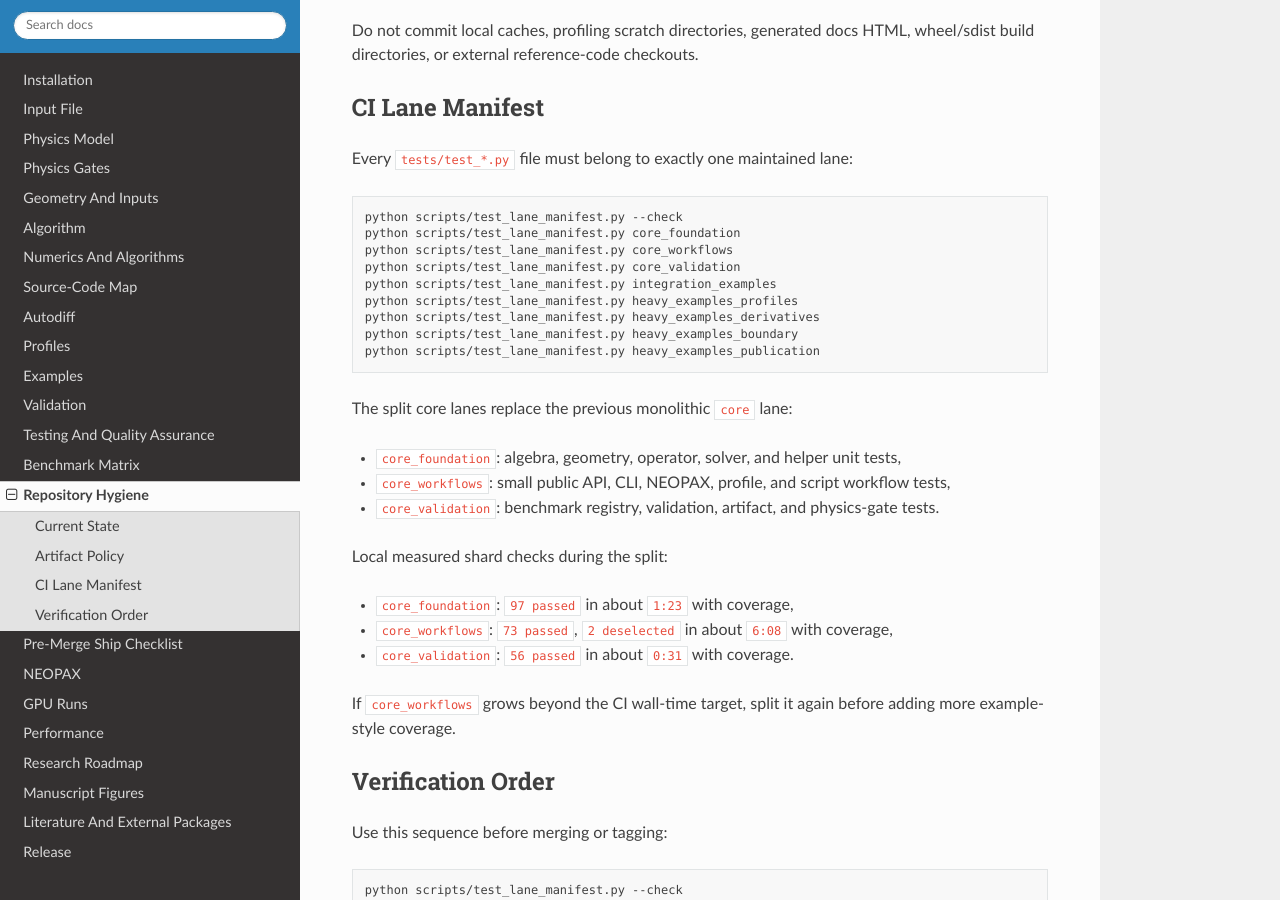
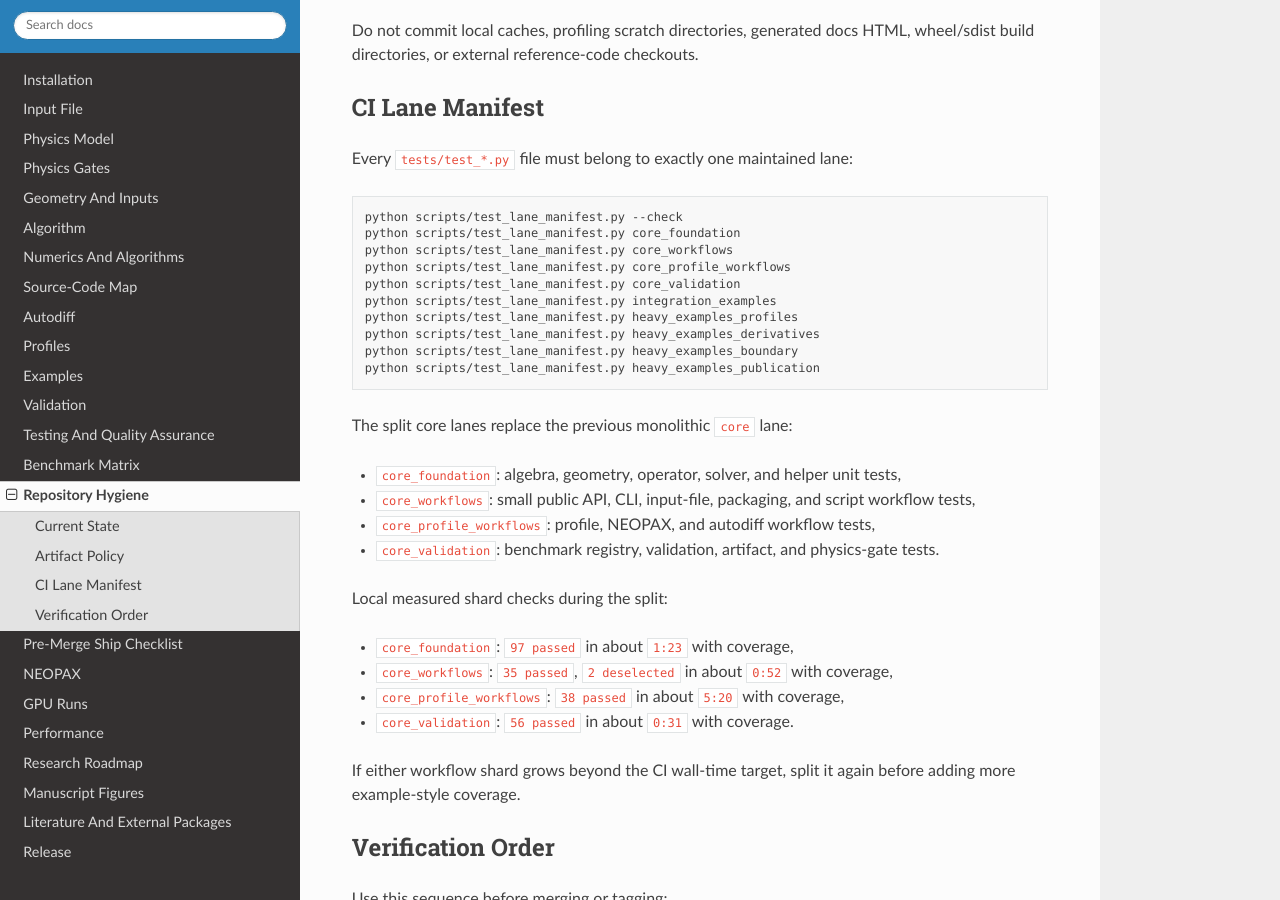
Before and after one commit to uwplasma/NTX, a Sphinx documentation site: the page built from docs/repo-hygiene.md, in a window 1280 px wide and 900 px high, scrolled down 1048 px. Built offline with Sphinx 7.4.7 and the Read the Docs theme 3.1.0, drawn with Linux system fonts in a browser that asks for light colours.

Commit message:
Split workflow CI shard

```diff
--- a/docs/repo-hygiene.md
+++ b/docs/repo-hygiene.md
@@ -50,6 +50,7 @@ Every `tests/test_*.py` file must belong to exactly one maintained lane:
 python scripts/test_lane_manifest.py --check
 python scripts/test_lane_manifest.py core_foundation
 python scripts/test_lane_manifest.py core_workflows
+python scripts/test_lane_manifest.py core_profile_workflows
 python scripts/test_lane_manifest.py core_validation
 python scripts/test_lane_manifest.py integration_examples
 python scripts/test_lane_manifest.py heavy_examples_profiles
@@ -61,19 +62,21 @@ python scripts/test_lane_manifest.py heavy_examples_publication
 The split core lanes replace the previous monolithic `core` lane:
 
 - `core_foundation`: algebra, geometry, operator, solver, and helper unit tests,
-- `core_workflows`: small public API, CLI, NEOPAX, profile, and script workflow
-  tests,
+- `core_workflows`: small public API, CLI, input-file, packaging, and script
+  workflow tests,
+- `core_profile_workflows`: profile, NEOPAX, and autodiff workflow tests,
 - `core_validation`: benchmark registry, validation, artifact, and physics-gate
   tests.
 
 Local measured shard checks during the split:
 
 - `core_foundation`: `97 passed` in about `1:23` with coverage,
-- `core_workflows`: `73 passed`, `2 deselected` in about `6:08` with coverage,
+- `core_workflows`: `35 passed`, `2 deselected` in about `0:52` with coverage,
+- `core_profile_workflows`: `38 passed` in about `5:20` with coverage,
 - `core_validation`: `56 passed` in about `0:31` with coverage.
 
-If `core_workflows` grows beyond the CI wall-time target, split it again before
-adding more example-style coverage.
+If either workflow shard grows beyond the CI wall-time target, split it again
+before adding more example-style coverage.
 
 ## Verification Order
 
```
Also changed, not shown: docs/ship-checklist.md (+1 -0 lines), docs/testing.md (+3 -1 lines), plan.md (+6 -5 lines), 3 other files.
